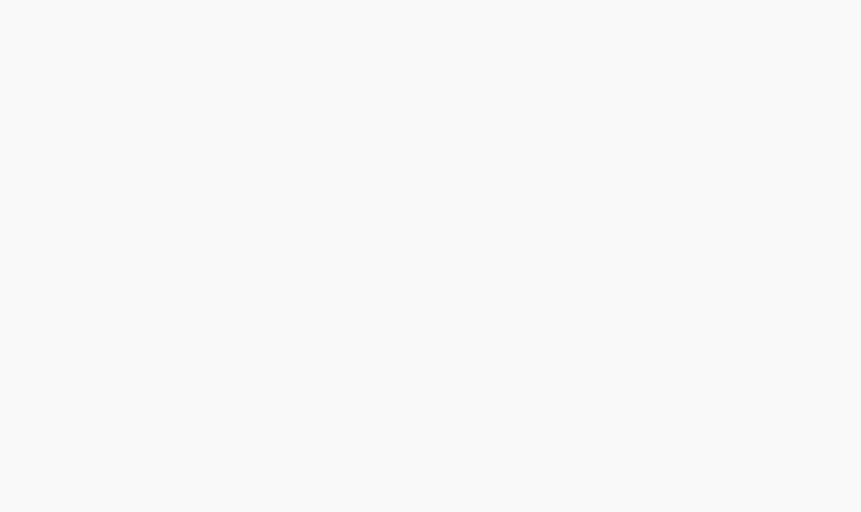
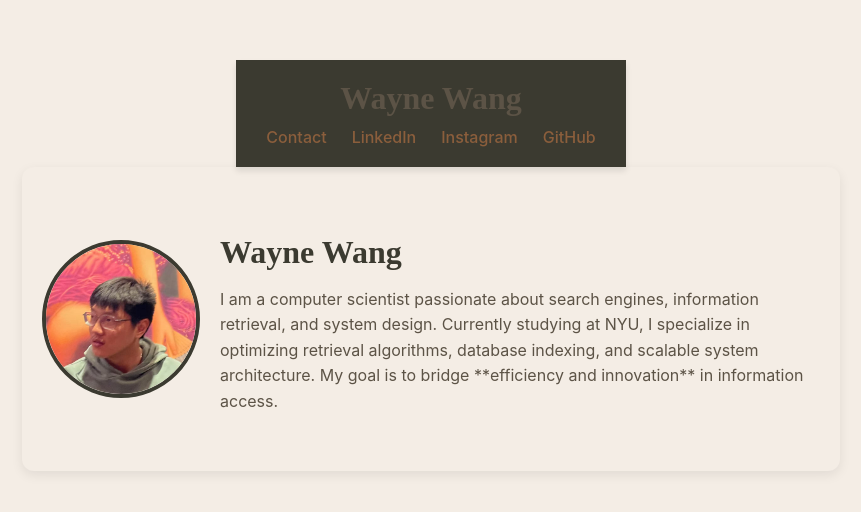
Before and after one commit to waynewangyuxuan/personal_site, a React (Create React App) app in the folder frontend/: page /bio in a window 1280 px wide. Before the commit this address had no page. Shown: the top 512 px of the page, without its empty margins (209-1070 px from the left). Built offline with nearby package versions, Linux system fonts and the light colour scheme.

Commit message:
finished the structure for v0.1, ready to update data

```diff
--- a/frontend/src/App.css
+++ b/frontend/src/App.css
@@ -1,46 +1,34 @@
-/* App.css */
-
+/* General App Styling */
 .app-container {
-  font-family: Arial, sans-serif;
-  text-align: center;
-  padding: 20px;
-  background-color: #f9f9f9;
-  color: #333;
+  font-family: 'Playfair Display', serif; /* Elegant font */
+  background-color: #f4ede5; /* Soft earth tone */
+  color: #3b3a30; /* Dark earthy brown */
   min-height: 100vh;
   display: flex;
   flex-direction: column;
-  justify-content: center;
   align-items: center;
+  padding-top: 60px;
 }
 
-.loading-spinner {
-  font-size: 1.5em;
-  color: #007bff;
-  animation: spin 1s linear infinite;
+/* Typography */
+h1, h2, h3 {
+  font-weight: 600;
+  color: #3b3a30; /* Dark brown */
 }
 
-/* Spinner animation */
-@keyframes spin {
-  0% {
-      transform: rotate(0deg);
-  }
-  100% {
-      transform: rotate(360deg);
-  }
+p {
+  font-size: 1rem;
+  line-height: 1.6;
+  color: #5c5346; /* Warm brown */
 }
 
-.error-message {
-  color: red;
-  font-size: 1.2em;
-  margin-top: 20px;
-  padding: 10px 20px;
-  border: 1px solid red;
-  background-color: #ffe6e6;
-  border-radius: 5px;
+/* Links */
+a {
+  text-decoration: none;
+  color: #8b5e3c; /* Warm earthy brown */
+  transition: color 0.3s ease;
 }
 
-.welcome-message {
-  font-size: 2em;
-  color: #28a745;
-  margin-top: 20px;
+a:hover {
+  color: #a77450; /* Softer caramel brown */
 }
--- a/frontend/src/App.js
+++ b/frontend/src/App.js
@@ -1,46 +1,23 @@
-import React, { useEffect, useState } from 'react';
-import { BrowserRouter as Router, Routes, Route, useNavigate } from 'react-router-dom';
-import Timeline from './components/Timeline'; // Import the Timeline component
-import './App.css'; // Import CSS for fade effects
+import React from 'react';
+import { BrowserRouter as Router, Routes, Route } from 'react-router-dom';
+import NavBar from './components/NavBar'; // Navigation Bar
+import Timeline from './components/Timeline'; // Timeline Component
+import Bio from './components/Bio'; // Bio Component
+import Contact from './components/Contact'; // Contact Page
+import './App.css'; // Global Styles
 
-function Home() {
-    const [fadeClass, setFadeClass] = useState('fade-in'); // Manage fade-in/out class
-    const navigate = useNavigate();
-
-    useEffect(() => {
-        // Trigger fade-out after 1 second
-        const fadeOutTimer = setTimeout(() => {
-            setFadeClass('fade-out');
-        }, 1000);
-
-        // Navigate to timeline after 1.5 seconds
-        const navigateTimer = setTimeout(() => {
-            navigate('/timeline');
-        }, 1500);
-
-        // Cleanup timers
-        return () => {
-            clearTimeout(fadeOutTimer);
-            clearTimeout(navigateTimer);
-        };
-    }, [navigate]);
-
-    return (
-        <div className="home-container">
-            <h1 className={`welcome-message ${fadeClass}`}>
-                Welcome to my personal website!
-            </h1>
-        </div>
-    );
-}
-
+// App Component: Main application structure
 function App() {
     return (
         <Router>
             <div className="app-container">
+                {/* Persistent NavBar */}
+                <NavBar />
+                {/* Define Routes */}
                 <Routes>
-                    <Route path="/" element={<Home />} />
-                    <Route path="/timeline" element={<Timeline />} />
+                    <Route path="/" element={<Timeline />} /> {/* Set Timeline as Home */}
+                    <Route path="/bio" element={<Bio />} />
+                    <Route path="/contact" element={<Contact />} /> {/* Contact Route */}
                 </Routes>
             </div>
         </Router>
--- /dev/null
+++ b/frontend/src/components/Bio.css
@@ -0,0 +1,57 @@
+.bio-container {
+    display: flex;
+    justify-content: center;
+    align-items: center;
+    padding: 40px 20px;
+    background-color: #f4ede5; /* Soft earth tone */
+    border-radius: 12px;
+    box-shadow: 0 4px 12px rgba(0, 0, 0, 0.08);
+    margin-bottom: 40px;
+}
+
+.bio-content {
+    display: flex;
+    align-items: center;
+    max-width: 900px;
+    text-align: left;
+    gap: 20px;
+}
+
+/* Bio Image */
+.bio-image {
+    width: 150px;
+    height: 150px;
+    border-radius: 50%;
+    object-fit: cover;
+    border: 4px solid #3b3a30; /* Dark brown border */
+}
+
+/* Bio Text */
+.bio-text h2 {
+    font-size: 2rem;
+    font-weight: 700;
+    color: #3b3a30; /* Dark earthy brown */
+    font-family: 'Playfair Display', serif;
+    margin-bottom: 10px;
+}
+
+.bio-text p {
+    font-size: 1rem;
+    line-height: 1.6;
+    color: #5c5346; /* Muted brown */
+    font-family: 'Inter', sans-serif;
+    max-width: 600px;
+}
+
+/* Responsive */
+@media (max-width: 768px) {
+    .bio-content {
+        flex-direction: column;
+        text-align: center;
+    }
+
+    .bio-image {
+        width: 120px;
+        height: 120px;
+    }
+}
--- /dev/null
+++ b/frontend/src/components/Bio.js
@@ -0,0 +1,23 @@
+import React from "react";
+import "./Bio.css";
+import headshot from "../assets/headshot.jpg"; // Add your headshot image inside the `assets` folder
+
+function Bio() {
+    return (
+        <div className="bio-container">
+            <div className="bio-content">
+                <img src={headshot} alt="Wayne Wang" className="bio-image" />
+                <div className="bio-text">
+                    <h2>Wayne Wang</h2>
+                    <p>
+                        I am a computer scientist passionate about search engines, information retrieval, and system design.
+                        Currently studying at NYU, I specialize in optimizing retrieval algorithms, database indexing, and
+                        scalable system architecture. My goal is to bridge **efficiency and innovation** in information access.
+                    </p>
+                </div>
+            </div>
+        </div>
+    );
+}
+
+export default Bio;
--- /dev/null
+++ b/frontend/src/components/Contact.css
@@ -0,0 +1,60 @@
+/* General contact page styling */
+.contact-container {
+    max-width: 700px;
+    margin: 80px auto; /* Center the container */
+    padding: 30px;
+    background-color: #f5f3eb; /* Soft warm beige */
+    border-radius: 10px;
+    box-shadow: 0 4px 6px rgba(0, 0, 0, 0.1);
+    font-family: 'Inter', sans-serif;
+    text-align: center;
+}
+
+/* Header styling */
+.contact-header {
+    font-size: 2.2rem;
+    font-weight: 600;
+    font-family: 'Playfair Display', serif; /* Match navbar font */
+    color: #3b3a30; /* Earthy dark brown */
+    margin-bottom: 20px;
+}
+
+/* Contact details */
+.contact-details p {
+    font-size: 1rem;
+    margin: 15px 0;
+    color: #3b3a30; /* Earthy dark brown */
+    line-height: 1.6;
+}
+
+.contact-details strong {
+    font-weight: 600;
+    color: #5c5346; /* Deep warm brown */
+}
+
+/* Links */
+.contact-details a {
+    color: #8b5e3c; /* Warm earthy brown */
+    text-decoration: none;
+    font-weight: 500;
+    transition: color 0.3s ease;
+}
+
+.contact-details a:hover {
+    color: #a77450; /* Softer caramel brown on hover */
+}
+
+/* Responsive styling */
+@media (max-width: 768px) {
+    .contact-container {
+        padding: 20px;
+    }
+
+    .contact-header {
+        font-size: 2rem;
+    }
+
+    .contact-details p {
+        font-size: 0.9rem;
+    }
+}
--- /dev/null
+++ b/frontend/src/components/Contact.js
@@ -0,0 +1,44 @@
+import React from 'react';
+import './Contact.css';
+
+function Contact() {
+    return (
+        <div className="contact-container">
+            <h1 className="contact-header">Get in Touch</h1>
+            <div className="contact-details">
+                <p>
+                    <strong>Email:</strong>{' '}
+                    <a href="yw5954@nyu.com">
+                        yw5954@nyu.edu
+                    </a>
+                </p>
+                <p>
+                    <strong>Phone:</strong>{' '}
+                    <a href="tel:+19295838556">+1 (929) 583-8556</a>
+                </p>
+                <p>
+                    <strong>LinkedIn:</strong>{' '}
+                    <a
+                        href="https://www.linkedin.com/in/wayne-wang-364174231/"
+                        target="_blank"
+                        rel="noreferrer"
+                    >
+                        CLICK
+                    </a>
+                </p>
+                <p>
+                    <strong>GitHub:</strong>{' '}
+                    <a
+                        href="https://github.com/waynewangyuxuan"
+                        target="_blank"
+                        rel="noreferrer"
+                    >
+                        CLICK
+                    </a>
+                </p>
+            </div>
+        </div>
+    );
+}
+
+export default Contact;
--- /dev/null
+++ b/frontend/src/components/NavBar.css
@@ -0,0 +1,71 @@
+/* General nav styling */
+.navbar {
+    background-color: #3b3a30; /* Earthy dark brown */
+    padding: 20px 30px;
+    box-shadow: 0 4px 6px rgba(0, 0, 0, 0.1);
+    position: sticky;
+    top: 0;
+    z-index: 10;
+    display: flex;
+    flex-direction: column;
+    align-items: center;
+}
+
+/* Clickable title (Wayne Wang) */
+.navbar-title {
+    color: #5c5346; /* Deep warm brown */
+    font-size: 2rem;
+    font-weight: 600;
+    font-family: 'Playfair Display', serif;
+    margin: 0;
+    margin-bottom: 10px;
+    text-align: center;
+    text-decoration: none; /* Remove underline */
+    cursor: pointer;
+    transition: color 0.3s ease, transform 0.2s ease;
+}
+
+/* Hover effect: Slight color change and scale up */
+.navbar-title:hover {
+    color: #a77450; /* Softer caramel brown */
+    transform: scale(1.05); /* Slightly enlarges on hover */
+}
+
+/* Link container */
+.navbar-links {
+    list-style-type: none;
+    display: flex;
+    gap: 25px;
+    margin: 0;
+    padding: 0;
+    justify-content: center;
+}
+
+/* Individual link styling */
+.navbar-links li {
+    font-size: 1rem;
+    font-family: 'Inter', sans-serif;
+    font-weight: 500;
+}
+
+.navbar-links a {
+    color: #8b5e3c; /* Warm earthy brown */
+    text-decoration: none;
+    transition: color 0.3s ease;
+}
+
+.navbar-links a:hover {
+    color: #a77450; /* Softer caramel brown */
+}
+
+/* Responsive styling */
+@media (max-width: 768px) {
+    .navbar {
+        padding: 15px;
+    }
+
+    .navbar-links {
+        flex-direction: column;
+        gap: 15px;
+    }
+}
--- /dev/null
+++ b/frontend/src/components/NavBar.js
@@ -0,0 +1,21 @@
+import React from "react";
+import { Link } from "react-router-dom";
+import "./NavBar.css";
+
+function NavBar() {
+    return (
+        <nav className="navbar">
+            {/* Clickable name that redirects to Home */}
+            <Link to="/" className="navbar-title">Wayne Wang</Link>
+
+            <ul className="navbar-links">
+                <li><Link to="/contact">Contact</Link></li>
+                <li><a href="https://www.linkedin.com/in/wayne-wang-364174231/" target="_blank" rel="noreferrer">LinkedIn</a></li>
+                <li><a href="https://www.instagram.com/waynewangyuxuan/" target="_blank" rel="noreferrer">Instagram</a></li>
+                <li><a href="https://github.com/waynewangyuxuan" target="_blank" rel="noreferrer">GitHub</a></li>
+            </ul>
+        </nav>
+    );
+}
+
+export default NavBar;
```
Also changed, not shown: frontend/src/components/Timeline.css (+36 -43 lines), frontend/src/components/Timeline.js (+20 -21 lines), frontend/src/assets/headshot.jpg (added), 1 other file (tests, documents, lock files or other folders).
